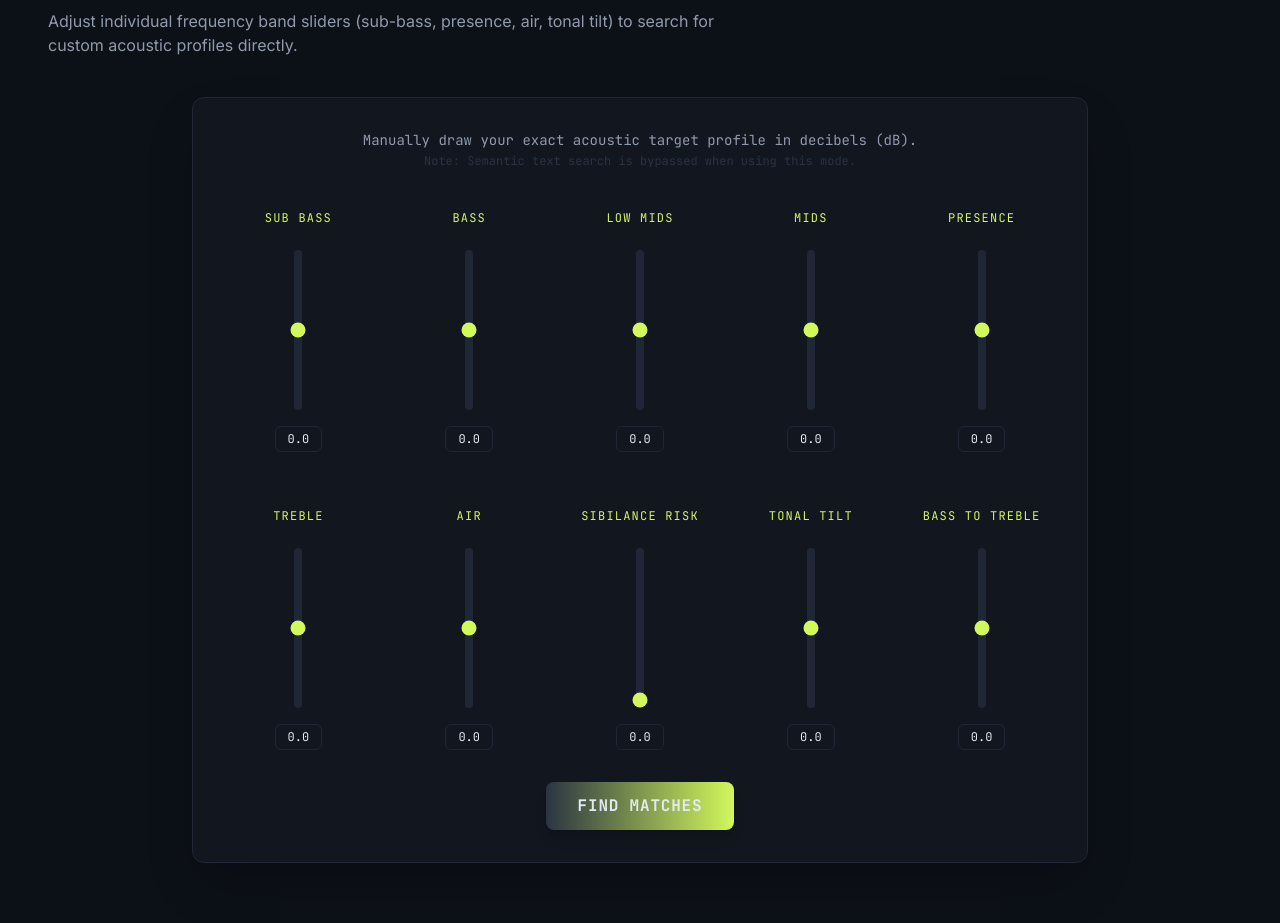
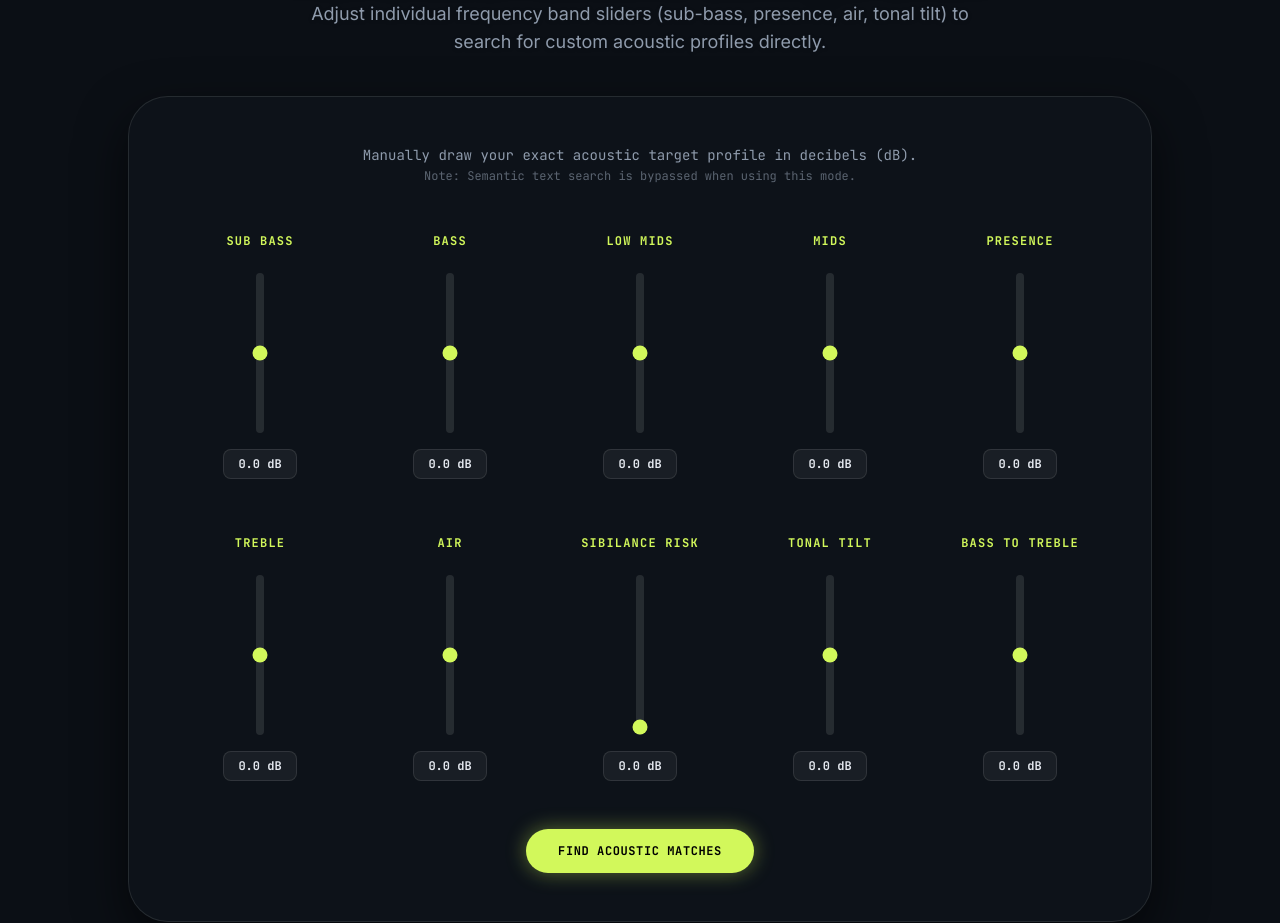
Before and after one commit to mridhul3234/IEM-s-recommendation-system, an Astro site in the folder frontend/: page / in a window 1280 px wide. Shown: the part 970-1893 px from the top of the page. Built offline with nearby package versions, Linux system fonts and the light colour scheme; Astro itself is replaced by a stand-in of ours.

Commit message:
continue

```diff
--- a/frontend/src/components/EqSliderGrid.jsx
+++ b/frontend/src/components/EqSliderGrid.jsx
@@ -1,17 +1,18 @@
 import React from 'react';
+import { motion } from 'framer-motion';
 
 export default function EqSliderGrid({ exactFeatures, setExactFeatures, runSearch, loading, query }) {
   return (
-    <div className="max-w-4xl mx-auto mb-12 p-8 bg-bgSurface border border-bgBorder rounded-xl shadow-2xl">
-      <div className="text-center mb-8 text-sm text-textMuted font-mono">
+    <div className="max-w-5xl mx-auto mb-12 p-8 md:p-12 bg-[#0F141C]/70 backdrop-blur-2xl border border-white/10 rounded-[2.5rem] shadow-[0_20px_50px_rgba(0,0,0,0.6)]">
+      <div className="text-center mb-10 text-sm text-textMuted font-mono">
         Manually draw your exact acoustic target profile in decibels (dB). <br/>
-        <span className="text-accentSecondary text-xs">Note: Semantic text search is bypassed when using this mode.</span>
+        <span className="text-textMuted/60 text-xs">Note: Semantic text search is bypassed when using this mode.</span>
       </div>
 
       <div className="grid grid-cols-2 md:grid-cols-5 gap-y-12 gap-x-6">
         {Object.keys(exactFeatures).map((key) => (
           <div key={key} className="flex flex-col items-center">
-            <label className="text-xs font-mono text-accentPrimary uppercase tracking-widest mb-4 h-8 text-center flex items-center">
+            <label className="text-xs font-mono text-accentPrimary uppercase tracking-widest mb-4 h-8 text-center flex items-center font-semibold">
               {key.replace(/_/g, ' ')}
             </label>
             <div className="h-40 flex items-center justify-center">
@@ -22,24 +23,26 @@ export default function EqSliderGrid({ exactFeatures, setExactFeatures, runSearc
                 step="0.5"
                 value={exactFeatures[key]}
                 onChange={(e) => setExactFeatures({...exactFeatures, [key]: parseFloat(e.target.value)})}
-                className="w-40 -rotate-90 appearance-none bg-bgBorder h-2 rounded-full outline-none cursor-pointer accent-[#D2F85B]"
+                className="w-40 -rotate-90 appearance-none bg-white/10 h-2 rounded-full outline-none cursor-pointer accent-[#D2F85B]"
               />
             </div>
-            <div className="text-xs font-mono text-textPrimary mt-4 bg-bgBackground px-3 py-1 rounded-md border border-bgBorder">
-              {exactFeatures[key] > 0 ? '+' : ''}{exactFeatures[key].toFixed(1)}
+            <div className="text-xs font-mono text-textPrimary mt-4 bg-white/5 px-3.5 py-1.5 rounded-lg border border-white/10 font-semibold">
+              {exactFeatures[key] > 0 ? '+' : ''}{exactFeatures[key].toFixed(1)} dB
             </div>
           </div>
         ))}
       </div>
 
-      <div className="mt-8 flex justify-center">
-        <button
+      <div className="mt-12 flex justify-center">
+        <motion.button
+          whileHover={{ scale: 1.05 }}
+          whileTap={{ scale: 0.95 }}
           onClick={() => runSearch(query)}
           disabled={loading}
-          className="px-8 py-3 bg-gradient-to-r from-accentSecondary to-accentPrimary text-bgBackground font-bold font-mono uppercase tracking-wider rounded-lg shadow-lg hover:shadow-accentPrimary/50 transition-all duration-300 disabled:opacity-50"
+          className="px-8 py-3.5 bg-accentPrimary text-black font-bold font-mono text-xs uppercase tracking-wider rounded-full shadow-[0_0_20px_rgba(210,248,91,0.4)] hover:brightness-110 transition-all duration-300 disabled:opacity-50 cursor-pointer"
         >
-          {loading ? 'Calculating Matches...' : 'Find Matches'}
-        </button>
+          {loading ? 'Calculating Matches...' : 'Find Acoustic Matches'}
+        </motion.button>
       </div>
     </div>
   );
--- a/frontend/src/components/ScrollFrameBackground.jsx
+++ b/frontend/src/components/ScrollFrameBackground.jsx
@@ -108,11 +108,11 @@ export default function ScrollFrameBackground() {
       {/* Hardware-Accelerated 60 FPS HTML5 Canvas */}
       <canvas
         ref={canvasRef}
-        className="w-full h-full opacity-40 transition-opacity duration-300"
+        className="w-full h-full opacity-85 transition-opacity duration-300"
       />
-      {/* Dark Vignette Overlay for readability */}
-      <div className="absolute inset-0 bg-gradient-to-t from-bgBase/80 via-transparent to-bgBase/70"></div>
-      <div className="absolute inset-0 bg-gradient-to-r from-bgBase/70 via-transparent to-bgBase/70"></div>
+      {/* Light Vignette Overlay for readability while keeping 3D frames vivid */}
+      <div className="absolute inset-0 bg-gradient-to-t from-bgBase/50 via-transparent to-bgBase/40"></div>
+      <div className="absolute inset-0 bg-gradient-to-r from-bgBase/40 via-transparent to-bgBase/40"></div>
     </div>
   );
 }
--- a/frontend/src/components/SearchApp.jsx
+++ b/frontend/src/components/SearchApp.jsx
@@ -419,15 +419,15 @@ export default function SearchApp() {
         )}
       </AnimatePresence>
 
-      {/* Advanced Acoustic EQ Sliders Section - Translucent Glass */}
-      <section id="advanced-eq" className="w-full bg-[#0F141C]/40 backdrop-blur-2xl border-t border-white/10 px-6 md:px-12 py-24 relative z-10">
+      {/* Advanced Acoustic EQ Sliders Section - Transparent Outer Section */}
+      <section id="advanced-eq" className="w-full bg-transparent px-6 md:px-12 py-20 relative z-10">
         <div className="max-w-[1200px] mx-auto">
-          <div className="mb-10">
+          <div className="mb-10 text-center">
             <span className="font-mono text-xs text-accentPrimary uppercase tracking-widest block mb-2">Manual Tuning</span>
-            <h2 className="font-display text-3xl md:text-4xl font-bold text-textPrimary tracking-tight mb-3">
+            <h2 className="font-display text-3xl md:text-5xl font-bold text-textPrimary tracking-tight mb-3 drop-shadow-lg">
               Advanced Acoustic Configuration
             </h2>
-            <p className="font-body text-textMuted text-base max-w-2xl">
+            <p className="font-body text-textMuted text-base md:text-lg max-w-2xl mx-auto drop-shadow">
               Adjust individual frequency band sliders (sub-bass, presence, air, tonal tilt) to search for custom acoustic profiles directly.
             </p>
           </div>
```
